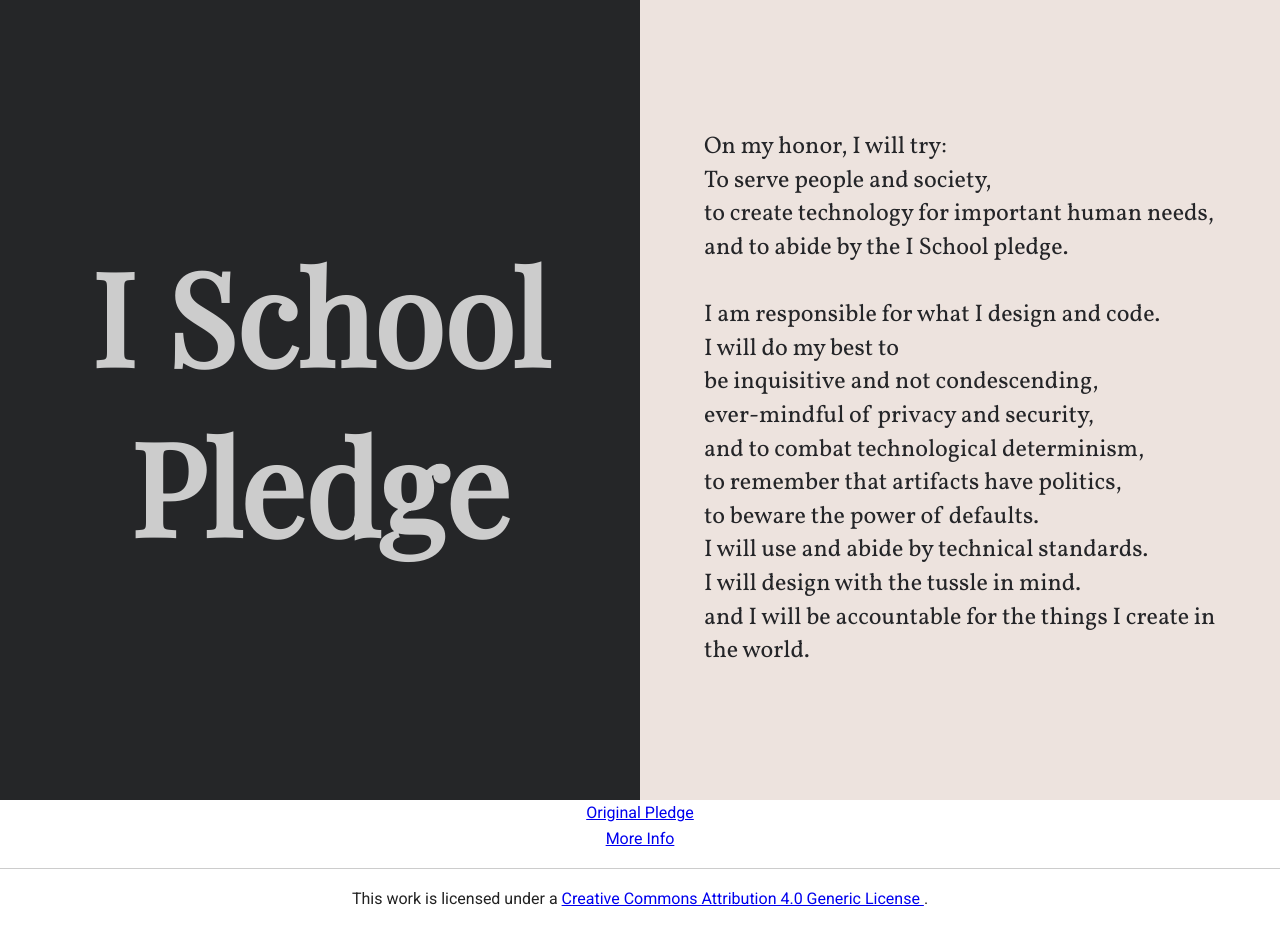
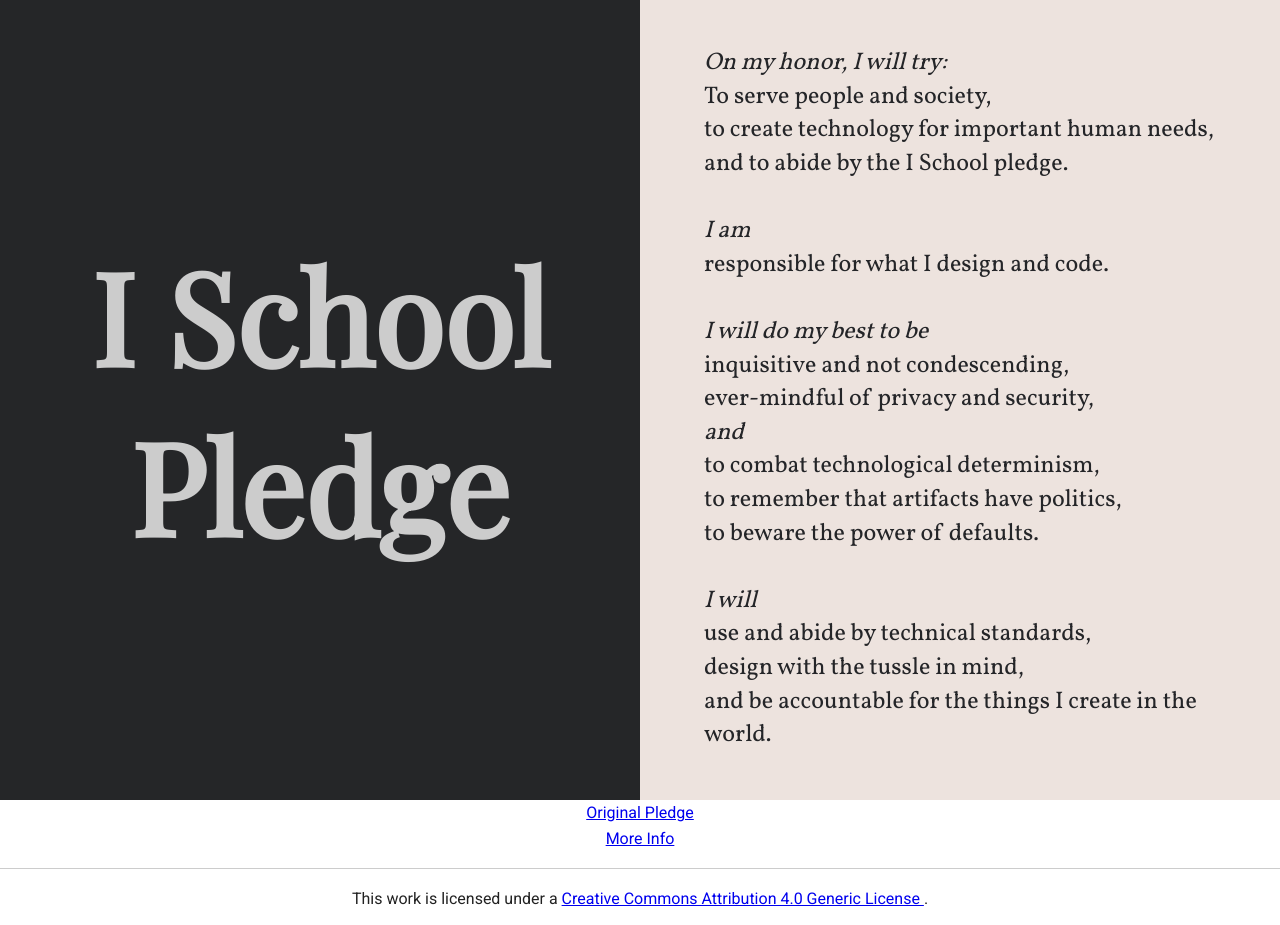
Before and after one commit to vijayv/ischool_pledge, a PHP site: page / in a window 1280 px wide. Shown: the top 925 px of the page. Run offline with PHP 8.4, Linux system fonts and the light colour scheme; some libraries are stand-ins or nearby versions.

Commit message:
update spacing and add italics

```diff
--- a/css/main.css
+++ b/css/main.css
@@ -122,6 +122,10 @@ ul {
 
 .more-info li {
 	list-style: none;
+}
+
+.intro-sentence {
+  font-style: italic;
 }
 
 /* ===============
--- a/index.html
+++ b/index.html
@@ -30,21 +30,26 @@
           </div>
           <div class="pledge-content vertical-center">
             <p>
-              On my honor, I will try:<br>
+              <span class="intro-sentence">On my honor, I will try:</span><br>
               To serve people and society,<br>
               to create technology for important human needs,<br>
               and to abide by the I School pledge.<br>
               <br>
-              I am responsible for what I design and code.<br>
-              I will do my best to<br>
-              be inquisitive and not condescending,<br>
+              <span class="intro-sentence">I am</span><br>
+              responsible for what I design and code.<br>
+              <br>
+              <span class="intro-sentence">I will do my best to be</span><br>
+              inquisitive and not condescending,<br>
               ever-mindful of privacy and security,<br>
-              and to combat technological determinism,<br>
+              <span class="intro-sentence">and</span><br>
+              to combat technological determinism,<br>
               to remember that artifacts have politics,<br>
               to beware the power of defaults.<br>
-              I will use and abide by technical standards.<br>
-              I will design with the tussle in mind.<br>
-              and I will be accountable for the things I create in the world.<br>
+              <br>
+              <span class="intro-sentence">I will</span><br>
+              use and abide by technical standards,<br>
+              design with the tussle in mind,<br>
+              and be accountable for the things I create in the world.<br>
             </p>
           </div>
         </article>
```
